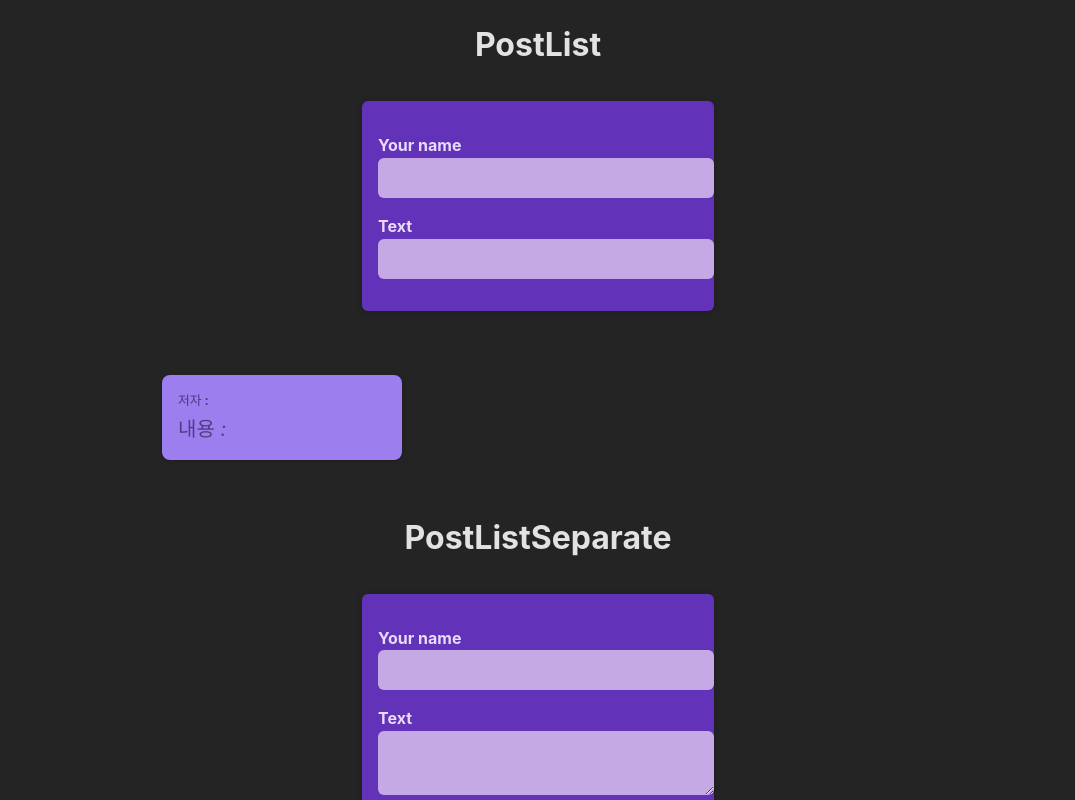
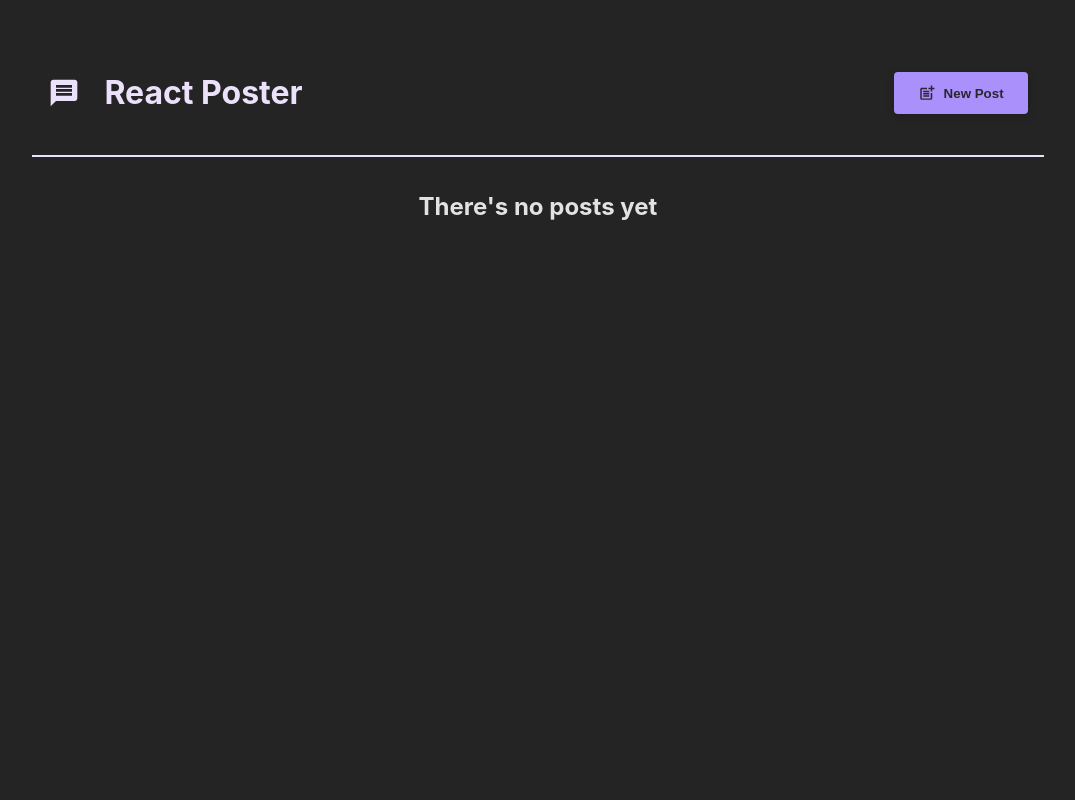
Before and after one commit to xenosign/next-15-study-react-review, a React (Vite) app: page / in a window 1280 px wide. Shown: the top 800 px of the page, without its empty margins (102-1177 px from the left). Built offline with nearby package versions, Linux system fonts and the light colour scheme; the HTML template or start-up script is replaced by a standard one.

Commit message:
241129 Next Day4 / 6%

```diff
--- a/package.json
+++ b/package.json
@@ -11,7 +11,8 @@
   },
   "dependencies": {
     "react": "^18.3.1",
-    "react-dom": "^18.3.1"
+    "react-dom": "^18.3.1",
+    "react-icons": "^5.3.0"
   },
   "devDependencies": {
     "@eslint/js": "^9.13.0",
--- a/src/App.tsx
+++ b/src/App.tsx
@@ -1,16 +1,34 @@
+import { useState } from 'react';
+import MainHeader from './components/MainHeader';
 import PostList from './components/PostList';
-import PostListSeparate from './components/PostListSeparate';
+// import PostListSeparate from './components/PostListSeparate';
 
 function App() {
+  const [modalIsVisible, setModalIsVisible] = useState<boolean>(false);
+
+  const openModalHandler = () => {
+    setModalIsVisible(true);
+  };
+
+  const closeModalHandler = () => {
+    setModalIsVisible(false);
+  };
+
   return (
-    <main>
-      <div>
-        <PostList />
-      </div>
-      <div>
+    <>
+      <MainHeader onCreatePost={openModalHandler} />
+      <main>
+        <div>
+          <PostList
+            isModalVisible={modalIsVisible}
+            closeModalHandler={closeModalHandler}
+          />
+        </div>
+        {/* <div>
         <PostListSeparate />
-      </div>
-    </main>
+      </div> */}
+      </main>
+    </>
   );
 }
 
--- /dev/null
+++ b/src/components/MainHeader.module.css
@@ -0,0 +1,36 @@
+.header {
+  /* padding: 2rem 10%; */
+  margin: 2rem 10%;
+  padding: 1rem;
+  text-align: center;
+  display: flex;
+  justify-content: space-between;
+  align-items: center;
+  border-bottom: 2px solid #ece1fa;
+}
+
+.logo {
+  font-size: 2rem;
+  display: flex;
+  gap: 1.5rem;
+  align-items: center;
+  color: #ece1fa;
+}
+
+.button {
+  display: inline-flex;
+  align-items: center;
+  gap: 0.5rem;
+  padding: 0.75rem 1.5rem;
+  background-color: #a990fb;
+  color: #2a2630;
+  border: none;
+  border-radius: 4px;
+  box-shadow: 0 2px 8px rgba(0, 0, 0, 0.2);
+  cursor: pointer;
+  font-weight: bold;
+}
+
+.button:hover {
+  background-color: #8c6cf7;
+}
--- /dev/null
+++ b/src/components/MainHeader.tsx
@@ -0,0 +1,22 @@
+import { MdPostAdd, MdMessage } from 'react-icons/md';
+
+import classes from './MainHeader.module.css';
+
+function MainHeader({ onCreatePost }: { onCreatePost: () => void }) {
+  return (
+    <header className={classes.header}>
+      <h1 className={classes.logo}>
+        <MdMessage />
+        React Poster
+      </h1>
+      <p>
+        <button className={classes.button} onClick={onCreatePost}>
+          <MdPostAdd size={18} />
+          New Post
+        </button>
+      </p>
+    </header>
+  );
+}
+
+export default MainHeader;
--- /dev/null
+++ b/src/components/Modal.module.css
@@ -0,0 +1,19 @@
+.backdrop {
+  position: fixed;
+  top: 0;
+  left: 0;
+  width: 100%;
+  height: 100vh;
+  background-color: rgba(0, 0, 0, 0.6);
+  z-index: 1;
+}
+
+.modal {
+  border: none;
+  border-radius: 6px;
+  box-shadow: 0 2px 8px rgba(0, 0, 0, 0.2);
+  padding: 0;
+  overflow: hidden;
+  z-index: 1;
+  text-align: left;
+}
--- /dev/null
+++ b/src/components/Modal.tsx
@@ -0,0 +1,18 @@
+import styles from './Modal.module.css';
+
+export default function Modal({
+  children,
+  onClose,
+}: {
+  children: React.ReactNode;
+  onClose: () => void;
+}) {
+  return (
+    <>
+      <div className={styles.backdrop} onClick={onClose} />
+      <dialog className={styles.modal} open>
+        {children}
+      </dialog>
+    </>
+  );
+}
--- a/src/components/NewPost.module.css
+++ b/src/components/NewPost.module.css
@@ -1,7 +1,7 @@
 .form {
   background-color: #6233b9;
   padding: 1rem;
-  width: 20rem;
+  width: 30rem;
   margin: 2rem auto;
   border-radius: 6px;
   box-shadow: 0 2px 8px rgba(0, 0, 0, 0.2);
--- a/src/components/NewPost.tsx
+++ b/src/components/NewPost.tsx
@@ -1,18 +1,62 @@
+import { FormEventHandler, useState } from 'react';
 import styles from './NewPost.module.css';
-import { ChangeUserInputHandlerType } from './PostList';
+import { PostProps } from './PostList';
 
-export default function NewPost(props: {
-  onUserInputChange: ChangeUserInputHandlerType;
+export type ChangeUserInputHandlerType = (
+  event: React.ChangeEvent<HTMLInputElement>,
+  field: 'author' | 'body'
+) => void;
+
+export default function NewPost({
+  onClose,
+  onAddPost,
+}: {
+  onClose: () => void;
+  onAddPost: (post: PostProps) => void;
 }) {
+  // 컴포넌트 시작
+  const [userInput, setUserInput] = useState<PostProps>({
+    author: '',
+    body: '',
+  });
+
+  const changeUserInputHandler: ChangeUserInputHandlerType = (event, field) => {
+    // #1. 이슈 발생 코드
+    // setUserInput((prev) => ({
+    //   ...prev,
+    //   [field]: event.currentTarget.value,
+    // }));
+
+    // ** 이슈 발생 원인
+    // 지연된 상태 업데이트를 사용한 경우, event.currentTarget.value 값이 두번째 입력부터
+    // 제대로 반영되지 않는 이슈 발생
+    // 리액트의 경우 이벤트 객체를 풀링하고 재사용하는데 이로 인해 콜백을 사용하여 비동기적으로 접근 시
+    // 업데이트 큐에서 이벤트 객체가 초기화 되어 빈 상태에서 값을 읽으려는 시도가 발생하는 것이 원인
+
+    // ** 이슈 해결 코드
+    // 이벤트 객체를 직접 사용하여 값을 읽는 방식으로 수정하여 이벤트 객체가 초기화 되는 것을 방지
+
+    setUserInput({
+      ...userInput,
+      [field]: event.target.value,
+    });
+  };
+
+  const submitHandler: FormEventHandler<HTMLFormElement> = (event) => {
+    event.preventDefault();
+    onAddPost(userInput);
+    onClose();
+  };
+
   return (
-    <div className={styles.form}>
+    <form className={styles.form} onSubmit={submitHandler}>
       <p>
         <label htmlFor="name">Your name</label>
         <input
           id="name"
           type="text"
           required
-          onChange={(e) => props.onUserInputChange(e, 'author')}
+          onChange={(e) => changeUserInputHandler(e, 'author')}
         />
       </p>
       <p>
@@ -21,9 +65,15 @@ export default function NewPost(props: {
           id="body"
           type="text"
           required
-          onChange={(e) => props.onUserInputChange(e, 'body')}
+          onChange={(e) => changeUserInputHandler(e, 'body')}
         />
       </p>
-    </div>
+      <p className={styles.actions}>
+        <button type="button" onClick={onClose}>
+          Cancel
+        </button>
+        <button type="submit">Add Post</button>
+      </p>
+    </form>
   );
 }
--- a/src/components/PostList.module.css
+++ b/src/components/PostList.module.css
@@ -1,10 +1,10 @@
 .posts {
   list-style: none;
-  max-width: 50rem;
-  margin: 1rem auto;
+  margin: 2rem 10%;
   padding: 1rem 0;
   display: grid;
   gap: 1rem;
   grid-template-columns: repeat(3, 30%);
   justify-content: center;
+  text-align: left;
 }
--- a/src/components/PostList.tsx
+++ b/src/components/PostList.tsx
@@ -1,51 +1,55 @@
-import { useState } from 'react';
 import styles from './PostList.module.css';
 import Post from './Post';
 import NewPost from './NewPost';
+import Modal from './Modal';
+import { useState } from 'react';
 
-export type ChangeUserInputHandlerType = (
-  event: React.ChangeEvent<HTMLInputElement>,
-  field: 'author' | 'body'
-) => void;
+export type PostProps = {
+  author: string;
+  body: string;
+};
 
-type NewPostProps = { author: string; body: string };
+export default function PostList({
+  isModalVisible,
+  closeModalHandler,
+}: {
+  isModalVisible: boolean;
+  closeModalHandler: () => void;
+}) {
+  // 컴포넌트 시작
+  const [posts, setPosts] = useState<PostProps[]>([]);
 
-export default function PostList() {
-  const [userInput, setUserInput] = useState<NewPostProps>({
-    author: '',
-    body: '',
-  });
+  // # 지연 업데이트 관련 내용 추가
+  // 리액트가 이전 상태를 가져올 때, 콜백을 사용하여 이전 상태를 제대로 가져오기 위해 지연 업데이트를 사용
+  // 이 코드를 써야만 이전 상태에 대한 정상적 업데이트가 가능
+  const addPostHandler = (post: PostProps) => {
+    setPosts((prevPosts) => [post, ...prevPosts]);
+  };
 
-  const changeUserInputHandler: ChangeUserInputHandlerType = (event, field) => {
-    // #1. 이슈 발생 코드
+  let modalContent = null;
 
-    // setUserInput((prev) => ({
-    //   ...prev,
-    //   [field]: event.currentTarget.value,
-    // }));
-
-    // ** 이슈 발생 원인
-    // 지연된 상태 업데이트를 사용한 경우, event.currentTarget.value 값이 두번째 입력부터
-    // 제대로 반영되지 않는 이슈 발생
-    // 리액트의 경우 이벤트 객체를 풀링하고 재사용하는데 이로 인해 콜백을 사용하여 비동기적으로 접근 시
-    // 업데이트 큐에서 이벤트 객체가 초기화 되어 빈 상태에서 값을 읽으려는 시도가 발생하는 것이 원인
-
-    // ** 이슈 해결 코드
-    // 이벤트 객체를 직접 사용하여 값을 읽는 방식으로 수정하여 이벤트 객체가 초기화 되는 것을 방지
-
-    setUserInput({
-      ...userInput,
-      [field]: event.target.value,
-    });
-  };
+  if (isModalVisible) {
+    modalContent = (
+      <Modal onClose={closeModalHandler}>
+        <NewPost onClose={closeModalHandler} onAddPost={addPostHandler} />
+      </Modal>
+    );
+  }
 
   return (
     <>
-      <h1 className="text-center">PostList</h1>
-      <NewPost onUserInputChange={changeUserInputHandler} />
-      <ul className={styles.posts}>
-        <Post author={userInput.author} body={userInput.body} />
-      </ul>
+      <div>
+        {modalContent}
+        {posts.length > 0 ? (
+          <ul className={styles.posts}>
+            {posts.map((post, index) => (
+              <Post key={index} author={post.author} body={post.body} />
+            ))}
+          </ul>
+        ) : (
+          <h2 className="text-center">There's no posts yet</h2>
+        )}
+      </div>
     </>
   );
 }
--- a/src/index.css
+++ b/src/index.css
@@ -1,3 +1,7 @@
+* {
+  box-sizing: border-box;
+}
+
 :root {
   font-family: Inter, system-ui, Avenir, Helvetica, Arial, sans-serif;
   line-height: 1.5;
```
Also changed, not shown: 1 other file (tests, documents, lock files or other folders).
